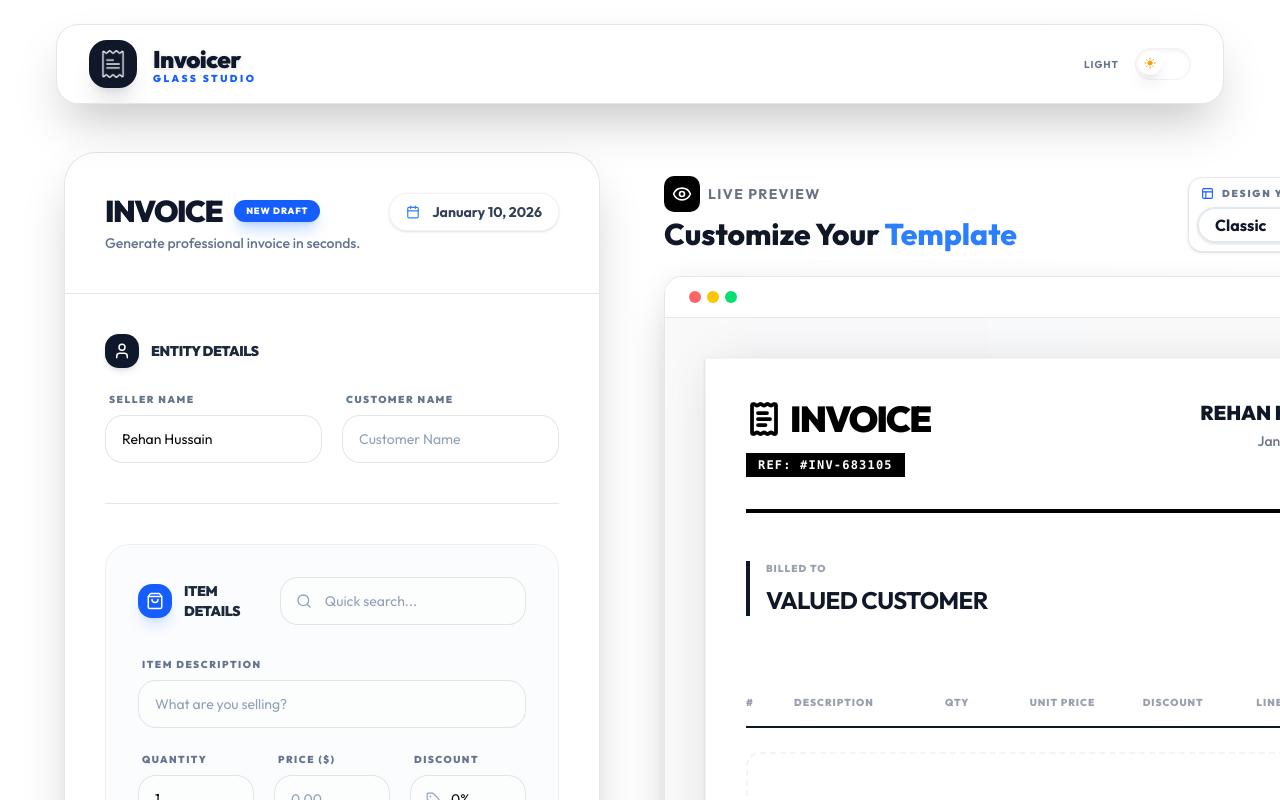
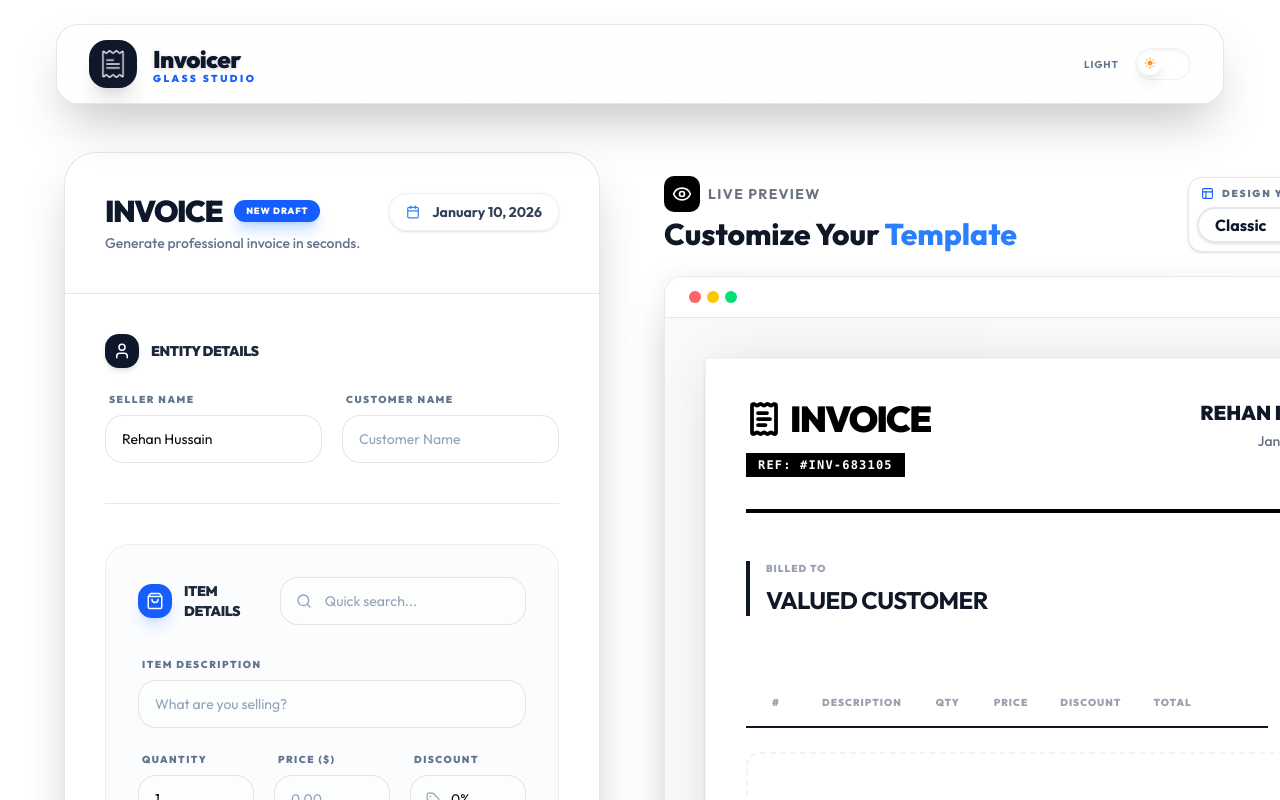
Before and after one commit to rehanzinlab23/Invoicer, a React (Vite) app: page / in a window 1280 px wide. Shown: the top 800 px of the page. Built offline with nearby package versions, Linux system fonts and the light colour scheme.

Commit message:
add items not found page

```diff
--- a/src/Templates/Classic.jsx
+++ b/src/Templates/Classic.jsx
@@ -64,31 +64,29 @@ const Classic = ({ items, setItems, sellerName, customerName, invoiceId }) => {
         </div>
       </div>
       {/* Table Section*/}
-      <div data-table-container className="">
-        <div id="table" className="">
-          <div className="w-full overflow-x-auto">
-            <table className="w-full text-sm border-collapse mt-4">
+      <div className="overflow-x-auto max-w-75 sm:max-w-full">
+        <table className="text-sm border-collapse mt-4">
           <thead>
             <tr className="border-b-2 border-gray-900 dark:border-gray-100">
-                  <th className="py-4 text-left font-black uppercase text-[10px] text-gray-400 dark:text-gray-500 tracking-widest w-12">
+              <th className="p-4 font-black uppercase text-[10px] text-gray-400 dark:text-gray-500 tracking-widest w-12">
                 #
               </th>
-                  <th className="py-4 text-left font-black uppercase text-[10px] text-gray-400 dark:text-gray-500 tracking-widest  whitespace-nowrap">
+              <th className="p-4 font-black uppercase text-[10px] text-gray-400 dark:text-gray-500 tracking-widest  whitespace-nowrap">
                 Description
               </th>
-                  <th className="py-4 text-center font-black uppercase text-[10px] text-gray-400 dark:text-gray-500 tracking-widest">
+              <th className="p-4 font-black uppercase text-[10px] text-gray-400 dark:text-gray-500 tracking-widest">
                 Qty
               </th>
-                  <th className="py-4 text-right font-black uppercase text-[10px] text-gray-400 dark:text-gray-500 tracking-widest whitespace-nowrap">
-                    Unit Price
+              <th className="p-4 font-black uppercase text-[10px] text-gray-400 dark:text-gray-500 tracking-widest whitespace-nowrap">
+                Price
               </th>
-                  <th className="py-4 text-right font-black uppercase text-[10px] text-gray-400 dark:text-gray-500 tracking-widest">
+              <th className="p-4 font-black uppercase text-[10px] text-gray-400 dark:text-gray-500 tracking-widest">
                 Discount
               </th>
-                  <th className="py-4 text-right font-black uppercase text-[10px] text-gray-400 dark:text-gray-500 tracking-widest whitespace-nowrap">
-                    Line Total
+              <th className="p-4 font-black uppercase text-[10px] text-gray-400 dark:text-gray-500 tracking-widest">
+                Total
               </th>
-                  <th className="py-4 w-10"></th>
+              <th className="p-4 w-10"></th>
             </tr>
           </thead>
           <tbody className="divide-y divide-gray-100 dark:divide-gray-800">
@@ -132,7 +130,6 @@ const Classic = ({ items, setItems, sellerName, customerName, invoiceId }) => {
           </tbody>
         </table>
       </div>
-
       {items.length === 0 && (
         <div className="py-20 text-center border-2 border-dashed border-gray-100 dark:border-gray-800 rounded-xl mt-6">
           <ShoppingCart
@@ -144,8 +141,6 @@ const Classic = ({ items, setItems, sellerName, customerName, invoiceId }) => {
           </p>
         </div>
       )}
-        </div>
-      </div>
       {/* Calculations */}
       <div className="mt-12 border-t-4 border-gray-900 dark:border-gray-100 pt-8">
         <div className="flex justify-between items-start">
@@ -185,4 +180,12 @@ const Classic = ({ items, setItems, sellerName, customerName, invoiceId }) => {
   );
 };
 
+// function TableRowTitle({ title, alignment = "left" }) {
+//   return (
+//     <th className="py-4 text-right font-black uppercase text-[10px] text-gray-400 dark:text-gray-500 tracking-widest">
+//       Discount
+//     </th>
+//   );
+// }
+
 export default Classic;
--- a/src/Templates/Corporate.jsx
+++ b/src/Templates/Corporate.jsx
@@ -1,6 +1,13 @@
 import { today } from "../todayDate";
 import { currentTime } from "../Time";
-import { Trash2, Building2, User, Hash, Calendar } from "lucide-react";
+import {
+  Trash2,
+  Building2,
+  User,
+  Hash,
+  Calendar,
+  ShoppingCart,
+} from "lucide-react";
 
 const Corporate = ({
   items,
@@ -87,22 +94,18 @@ const Corporate = ({
             </div>
           </div>
           {/* Table Section */}
-          <div id="table" className="mt-4">
-            <div className="relative w-full overflow-auto">
-              <table className="w-full text-sm border-collapse mt-4">
+          <div className="overflow-x-auto max-w-75 sm:max-w-full">
+            <table className="text-sm border-collapse mt-4">
               <thead>
                 <tr className="bg-slate-50 dark:bg-slate-800 border-y dark:border-slate-700 text-[10px] sm:text-xs uppercase dark:text-slate-400">
-                    <th className="w-[40%] py-3 px-2 text-left">
-                      Item Details
-                    </th>
-                    <th className="w-[10%] py-3 px-1 text-center">Qty</th>
-                    <th className="w-[15%] py-3 px-1 text-right">Rate</th>
-                    <th className="w-[10%] py-3 px-1 text-right">Disc %</th>
-                    <th className="w-[20%] py-3 px-1 text-right">Amount</th>
-                    <th className="w-[5%] py-3 px-1"></th>
+                  <th className="w-[40%] p-3 px-2">Description</th>
+                  <th className="w-[10%] p-3 px-1">Qty</th>
+                  <th className="w-[15%] p-3 px-1">Price</th>
+                  <th className="w-[10%] p-3 px-1">Discount</th>
+                  <th className="w-[20%] p-3 px-1">Total</th>
+                  <th className="w-[5%] p-3 px-1"></th>
                 </tr>
               </thead>
-
               <tbody className="divide-y dark:divide-slate-800">
                 {items.map((item, index) => {
                   const d = (parseFloat(item.discount) || 0) / 100;
@@ -118,7 +121,7 @@ const Corporate = ({
                           {item.itemName}
                         </p>
                         <p className="text-[9px] text-slate-400">
-                            ITEM-{index + 1}
+                          ITEM #{index + 1}
                         </p>
                       </td>
 
@@ -152,7 +155,17 @@ const Corporate = ({
               </tbody>
             </table>
           </div>
+          {items.length === 0 && (
+            <div className="py-20 text-center border-2 border-dashed border-gray-100 dark:border-gray-800 rounded-xl mt-6">
+              <ShoppingCart
+                className="mx-auto text-gray-200 dark:text-gray-700 mb-2"
+                size={48}
+              />
+              <p className="text-gray-400 dark:text-gray-600 font-bold uppercase text-xs tracking-widest">
+                No Items Found
+              </p>
             </div>
+          )}
           {/* Calculations */}
           <div className="flex justify-end mt-16">
             <div className="w-full sm:w-80 text-sm space-y-2 dark:text-slate-300">
--- a/src/Templates/Elegant.jsx
+++ b/src/Templates/Elegant.jsx
@@ -81,20 +81,18 @@ const Elegant = ({ items, setItems, sellerName, customerName, invoiceId }) => {
             </div>
           </div>
           {/* Table Section */}
-          <div id="table" className="mt-4">
-            <div className="relative w-full overflow-x-auto">
-              <table className="w-full text-sm border-collapse mt-4">
+          <div className="overflow-x-auto max-w-75 sm:max-w-full">
+            <table className="text-sm border-collapse mt-4">
               <thead>
                 <tr className="bg-slate-50 dark:bg-slate-800 text-[10px] sm:text-xs uppercase dark:text-slate-400">
-                    <th className="w-[40%] py-3 px-2 text-left">Description</th>
-                    <th className="w-[10%] py-3 px-1 text-center">Qty</th>
-                    <th className="w-[15%] py-3 px-1 text-right">Price</th>
-                    <th className="w-[10%] py-3 px-1 text-right">Disc</th>
-                    <th className="w-[20%] py-3 px-1 text-right">Amount</th>
+                  <th className="w-[40%] py-3 px-2">Description</th>
+                  <th className="w-[10%] py-3 px-1">Qty</th>
+                  <th className="w-[15%] py-3 px-1">Price</th>
+                  <th className="w-[10%] py-3 px-1">Discount</th>
+                  <th className="w-[20%] py-3 px-1">Total</th>
                   <th className="w-[5%] py-3 px-1"></th>
                 </tr>
               </thead>
-
               <tbody className="divide-y dark:divide-slate-800">
                 {items.map((item, index) => {
                   const d = (parseFloat(item.discount) || 0) / 100;
@@ -109,7 +107,7 @@ const Elegant = ({ items, setItems, sellerName, customerName, invoiceId }) => {
                         <div className="font-bold uppercase text-[11px] sm:text-[13px] wrap-break-word dark:text-slate-200">
                           {item.itemName}
                         </div>
-                          <div className="text-[9px] text-slate-400 dark:text-slate-500">
+                        <div className="text-[10px] text-slate-400 dark:text-slate-500">
                           Item #{index + 1}
                         </div>
                       </td>
@@ -143,16 +141,14 @@ const Elegant = ({ items, setItems, sellerName, customerName, invoiceId }) => {
                 })}
               </tbody>
             </table>
-
             {items.length === 0 && (
               <div className="py-12 text-center">
                 <ShoppingBag className="mx-auto text-slate-300 dark:text-slate-700 mb-2" />
                 <p className="text-xs text-slate-400 dark:text-slate-600 uppercase tracking-widest">
-                    No items added
+                  No items found
                 </p>
               </div>
             )}
-            </div>
           </div>
           {/* Calculations */}
           <div className="flex justify-end mt-8">
@@ -181,7 +177,6 @@ const Elegant = ({ items, setItems, sellerName, customerName, invoiceId }) => {
               </div>
             </div>
           </div>
-
           {/* FOOTER */}
           <div className="mt-10 pt-6 border-t dark:border-slate-800 text-center">
             <div className="mx-auto w-full max-w-xs h-px bg-slate-100 dark:bg-slate-800 mb-3" />
--- a/src/Templates/Minimal.jsx
+++ b/src/Templates/Minimal.jsx
@@ -1,6 +1,6 @@
 import { today } from "../todayDate";
 import { currentTime } from "../Time";
-import { Trash2 } from "lucide-react";
+import { ShoppingCart, Trash2 } from "lucide-react";
 
 const Minimal = ({ items, setItems, sellerName, customerName, invoiceId }) => {
   const deleteItem = (index) => {
@@ -74,27 +74,26 @@ const Minimal = ({ items, setItems, sellerName, customerName, invoiceId }) => {
           </div>
         </div>
         {/* Table Section */}
-        <div id="table" className="mt-4">
-          <div className="relative w-full overflow-auto">
-            <table className="w-full text-sm border-collapse mt-4">
+        <div className="overflow-x-auto max-w-75 sm:max-w-full">
+          <table className="text-sm border-collapse mt-4">
             <thead>
               <tr className="border-b-2 border-slate-900 dark:border-slate-200">
-                  <th className="py-4 text-left text-[11px] font-black uppercase tracking-widest">
+                <th className="p-4 text-[11px] font-black uppercase tracking-widest">
                   Description
                 </th>
-                  <th className="py-4 text-center text-[11px] font-black uppercase tracking-widest">
+                <th className="p-4 text-[11px] font-black uppercase tracking-widest">
                   Qty
                 </th>
-                  <th className="py-4 text-right text-[11px] font-black uppercase tracking-widest">
-                    Rate
+                <th className="p-4 text-[11px] font-black uppercase tracking-widest">
+                  Price
                 </th>
-                  <th className="py-4 text-right text-[11px] font-black uppercase tracking-widest">
-                    Disc.
+                <th className="p-4 text-[11px] font-black uppercase tracking-widest">
+                  Discount
                 </th>
-                  <th className="py-4 text-right text-[11px] font-black uppercase tracking-widest">
+                <th className="p-4 text-[11px] font-black uppercase tracking-widest">
                   Total
                 </th>
-                  <th className="py-4 w-8 print:hidden"></th>
+                <th className="p-4 w-8 print:hidden"></th>
               </tr>
             </thead>
             <tbody className="divide-y divide-slate-100 dark:divide-slate-800">
@@ -111,7 +110,7 @@ const Minimal = ({ items, setItems, sellerName, customerName, invoiceId }) => {
                         {item.itemName}
                       </div>
                       <div className="text-[10px] text-slate-400 dark:text-slate-500 mt-0.5">
-                          ID-#{index + 1}
+                        ITEM #{index + 1}
                       </div>
                     </td>
                     <td className="py-6 px-2 text-center text-sm font-medium text-slate-600 dark:text-slate-300">
@@ -140,7 +139,17 @@ const Minimal = ({ items, setItems, sellerName, customerName, invoiceId }) => {
             </tbody>
           </table>
         </div>
+        {items.length === 0 && (
+          <div className="py-20 text-center border-2 border-dashed border-gray-100 dark:border-gray-800 rounded-xl mt-6">
+            <ShoppingCart
+              className="mx-auto text-gray-200 dark:text-gray-700 mb-2"
+              size={48}
+            />
+            <p className="text-gray-400 dark:text-gray-600 font-bold uppercase text-xs tracking-widest">
+              No Items Found
+            </p>
           </div>
+        )}
         {/* Calculation */}
         <div className="flex justify-end mt-16">
           <div className="w-full sm:w-64 space-y-4">
--- a/src/Templates/SoftShadow.jsx
+++ b/src/Templates/SoftShadow.jsx
@@ -1,6 +1,6 @@
 import { today } from "../todayDate";
 import { currentTime } from "../Time";
-import { Trash2, Zap, Tag } from "lucide-react";
+import { Trash2, Zap, Tag, ShoppingCart } from "lucide-react";
 
 const SoftShadow = ({
   items,
@@ -71,19 +71,16 @@ const SoftShadow = ({
             </div>
           </div>
           {/* Table Section */}
-          <div id="table" className="mt-4">
-            <div className="relative w-full overflow-auto">
-              <table className="w-full text-sm border-collapse mt-4">
+          <div className="overflow-x-auto max-w-75 sm:max-w-full">
+            <table className="text-sm border-collapse mt-4">
               <thead>
                 <tr className="text-slate-400 dark:text-slate-500 text-[11px] uppercase tracking-[0.2em] border-b border-slate-100 dark:border-slate-800">
-                    <th className="pb-4 font-bold text-left px-2">
-                      Description
-                    </th>
-                    <th className="pb-4 font-bold text-center">Qty</th>
-                    <th className="pb-4 font-bold text-center">Price</th>
-                    <th className="pb-4 font-bold text-center">Disc.</th>
-                    <th className="pb-4 font-bold text-right px-2">Amount</th>
-                    <th className="pb-4 w-10"></th>
+                  <th className="p-4 font-bold px-2">Description</th>
+                  <th className="p-4 font-bold">Qty</th>
+                  <th className="p-4 font-bold">Price</th>
+                  <th className="p-4 font-bold">Discount</th>
+                  <th className="p-4 font-bold px-2">Total</th>
+                  <th className="p-4 w-10"></th>
                 </tr>
               </thead>
               <tbody>
@@ -100,7 +97,7 @@ const SoftShadow = ({
                           {item.itemName}
                         </p>
                         <p className="text-[10px] text-slate-400 dark:text-slate-500 mt-0.5 tracking-wide">
-                            ITEM ID: {index + 1}
+                          ITEM #{index + 1}
                         </p>
                       </td>
                       <td className="py-6 text-center font-semibold text-slate-600 dark:text-slate-300">
@@ -131,7 +128,17 @@ const SoftShadow = ({
               </tbody>
             </table>
           </div>
+          {items.length === 0 && (
+            <div className="py-20 text-center border-2 border-dashed border-gray-100 dark:border-gray-800 rounded-xl mt-6">
+              <ShoppingCart
+                className="mx-auto text-blue-400 dark:text-blue-700 mb-2"
+                size={48}
+              />
+              <p className="text-white-400 dark:text-white-600 font-Outfit font-bold uppercase text-xs tracking-widest">
+                No Items Found
+              </p>
             </div>
+          )}
           {/* Calculations */}
           <div className="mt-8 grid grid-cols-1 md:grid-cols-2 bg-slate-50 dark:bg-slate-800/50 rounded-3xl p-8 gap-8 items-center border border-slate-100 dark:border-slate-800">
             <div className="space-y-3">
--- a/src/Templates/StripeEdge.jsx
+++ b/src/Templates/StripeEdge.jsx
@@ -67,16 +67,18 @@ const StripeEdge = ({
           </h3>
         </div>
         {/* Table Section */}
-        <div id="table" className="mt-4">
-          <div className="relative w-full overflow-auto">
-            <table className="w-full text-sm border-collapse mt-4">
+        <div className="overflow-x-auto max-w-75 sm:max-w-full">
+          <table className="text-sm border-collapse mt-4">
             <thead>
               <tr className="border-b border-slate-900 dark:border-slate-100 text-[10px] font-black uppercase text-slate-500 dark:text-slate-400 tracking-wider">
-                  <th className="py-3">Description</th>
-                  <th className="py-3 text-center w-20">Qty</th>
-                  <th className="py-3 text-right w-28">Price</th>
-                  <th className="py-3 text-right w-24">Disc.</th>
-                  <th className="py-3 text-right w-28">Total</th>
+                <th className="p-4 font-black uppercase text-[10px] text-gray-400 dark:text-gray-500 tracking-widest w-12">
+                  #
+                </th>
+                <th className="p-3">Description</th>
+                <th className="p-3 w-20">Qty</th>
+                <th className="p-3 w-28">Price</th>
+                <th className="p-3 w-24">Discount</th>
+                <th className="p-3 w-28">Total</th>
                 <th className="w-8"></th>
               </tr>
             </thead>
@@ -84,13 +86,15 @@ const StripeEdge = ({
               <tbody className="divide-y divide-gray-50 dark:divide-gray-800">
                 {items.map((item, index) => {
                   const discPercent = (parseFloat(item.discount) || 0) / 100;
-                    const rowTotal =
-                      item.price * item.count * (1 - discPercent);
+                  const rowTotal = item.price * item.count * (1 - discPercent);
                   return (
                     <tr
                       key={index}
                       className="group hover:bg-slate-50/50 dark:hover:bg-slate-800/50 transition-colors"
                     >
+                      <td className="py-4 text-slate-700 dark:text-slate-200 text-sm">
+                        {index + 1}
+                      </td>
                       <td className="py-4 font-bold text-slate-700 dark:text-slate-200 text-sm uppercase">
                         {item.itemName}
                       </td>
@@ -120,7 +124,6 @@ const StripeEdge = ({
               </tbody>
             )}
           </table>
-
           {items.length === 0 && (
             <div className="py-16 text-center border-2 border-dashed border-gray-100 dark:border-gray-800 rounded-xl mt-6">
               <ShoppingCart
@@ -128,11 +131,10 @@ const StripeEdge = ({
                 size={40}
               />
               <p className="text-gray-400 dark:text-gray-600 text-xs font-bold uppercase tracking-widest">
-                  No items added yet
+                No items found
               </p>
             </div>
           )}
-          </div>
         </div>
       </div>
       {/* Calculations */}
--- a/src/index.css
+++ b/src/index.css
@@ -4,6 +4,7 @@
 
 body {
      font-family: Outfit, sans-serif;
+     overflow-x: hidden;
 }
 
 input {
@@ -130,9 +131,34 @@ input {
      }
 }
 
-*,
-**::before,
-**::after {
-     box-sizing: border-box;
-     outline: 1px solid red;
+
+td,
+th {
+     min-width: 60px;
+     white-space: nowrap;
 }
+
+td {
+     text-align: center;
+     padding-inline: 8px !important;
+}
+
+::-webkit-scrollbar {
+     width: 8px;
+     height: 8px;
+}
+
+::-webkit-scrollbar-track {
+     background: var(--muted);
+     border-radius: 10px;
+}
+
+::-webkit-scrollbar-thumb {
+     background: var(--muted-foreground);
+     border-radius: 10px;
+     border: 2px solid var(--muted);
+}
+
+::-webkit-scrollbar-thumb:hover {
+     background: var(--primary);
+}
```
Lines whose indentation alone changed are shown as unchanged.
